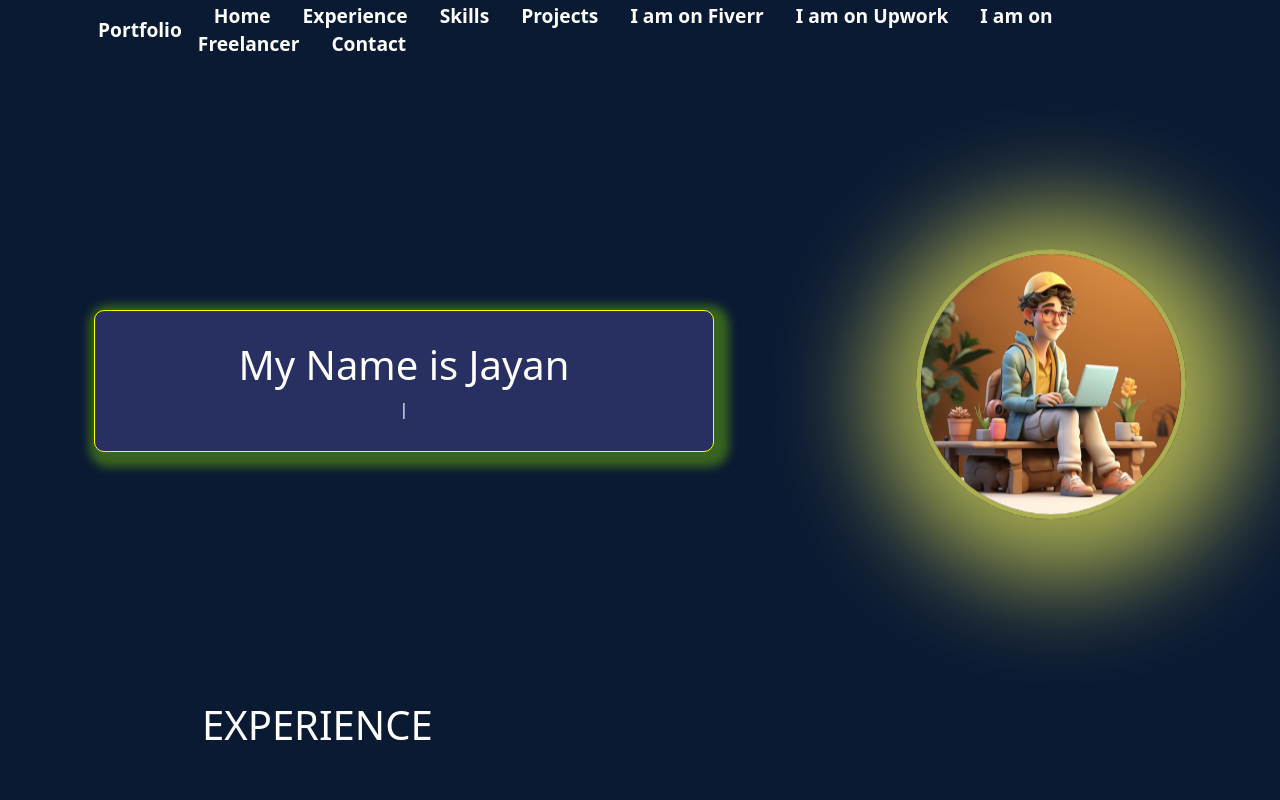
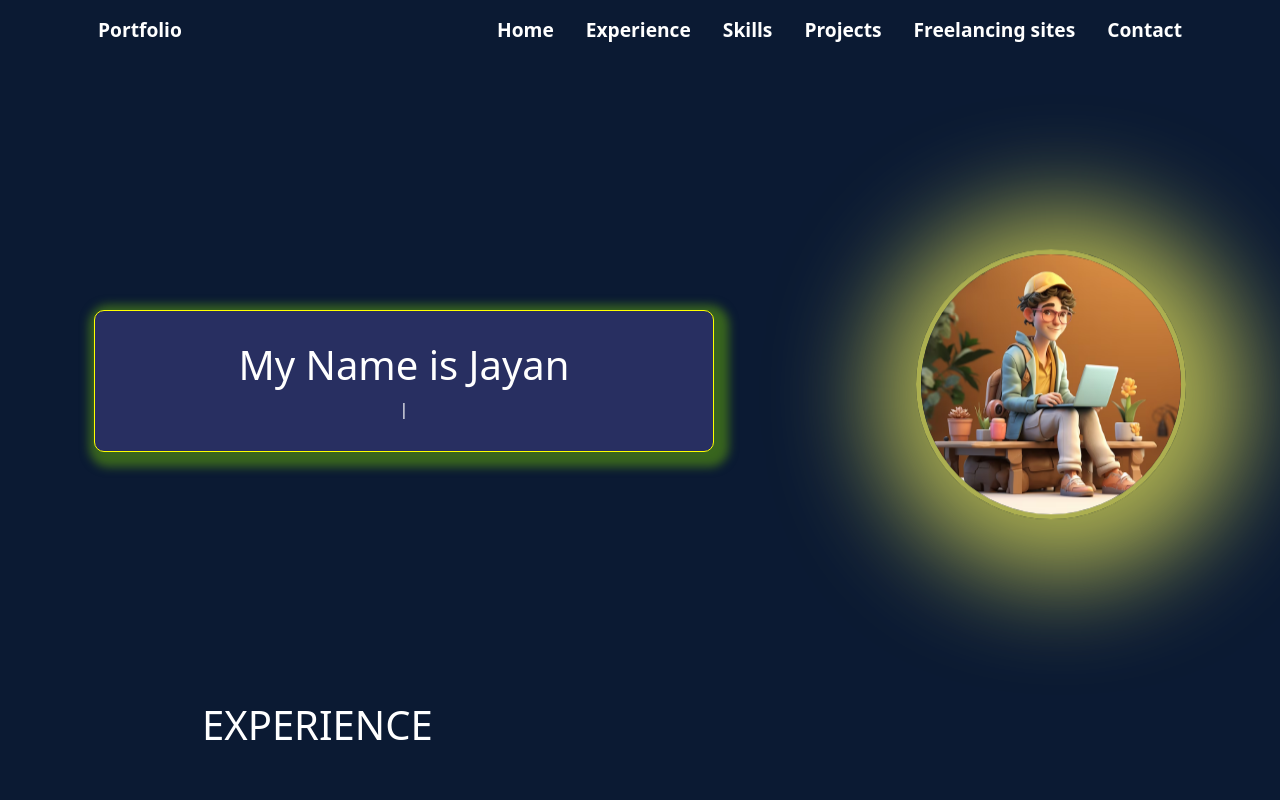
Before and after one commit to Jayanta66/vite, a React (Vite) app: page / in a window 1280 px wide. Shown: the top 800 px of the page. Built offline with nearby package versions, Linux system fonts and the light colour scheme.

Commit message:
add freelancing site

```diff
--- a/src/App.jsx
+++ b/src/App.jsx
@@ -5,6 +5,7 @@ import Experience from "./components/Experience";
 import Skills from "./components/Skills";
 import Projects from "./components/Projects";
 import Contact from './components/Contact'
+import Freelancing from './components/Freelancing'
 import Aos from "aos";
 import "aos/dist/aos.css"
 
@@ -23,6 +24,7 @@ const App = () => {
         <Experience />
         <Skills />
         <Projects />
+        <Freelancing/>
         <Contact />
       </div>
     </>
--- /dev/null
+++ b/src/components/Freelancing.jsx
@@ -0,0 +1,30 @@
+import React from "react";
+
+const Freelancing = () => {
+  return (
+    <>
+      <div className="container freelancing" id="freelancing">
+        <h1>Freelancing sites</h1>
+        <h1>I am available on these platform also . Just click on the site name to connect with me through these freelancing site</h1>
+        <a href="https://www.fiverr.com/s/NNoXk98" className="nav_items">
+            Fiverr
+          </a>
+          <br></br>
+          <br></br>
+
+          <a href="https://www.upwork.com/freelancers/~017c81fa775b0f97ec" className="nav_items">
+            Upwork
+          </a>
+          <br></br>
+          <br></br>
+
+          <a href="https://www.freelancer.in/u/jayhalder555" className="nav_items">
+            Freelancer
+          </a>
+
+      </div>
+    </>
+  );
+};
+
+export default Freelancing;
--- a/src/components/Home.jsx
+++ b/src/components/Home.jsx
@@ -11,7 +11,7 @@ const Home = () => {
         "Welcome to my profile",
         "My Name is Jayanta Halder",
         "I'm Java full stack developer",
-        "Web Developer (Spring Boot, Microservices, JPA , JSP, Thymeleaf,React,RestApi,Mysql)",
+        "Web Developer (Spring Boot, Hibernate ,JPA, Microservices,, JSP, Thymeleaf,React,RestApi,Mysql)",
       ],
       typeSpeed: 50,
       backSpeed: 50,
--- a/src/components/Navbar.jsx
+++ b/src/components/Navbar.jsx
@@ -18,18 +18,15 @@ const Navbar = () => {
           <a href="#skills" className="nav_items">
             Skills
           </a>
+
           <a href="#projects" className="nav_items">
             Projects
           </a>
-          <a href="https://www.fiverr.com/s/NNoXk98" className="nav_items">
-            I am on Fiverr
+          <a href="#freelancing" className="nav_items">
+            Freelancing sites
           </a>
-          <a href="https://www.upwork.com/freelancers/~017c81fa775b0f97ec" className="nav_items">
-            I am on Upwork
-          </a>
-          <a href="https://www.freelancer.in/u/jayhalder555" className="nav_items">
-            I am on Freelancer
-          </a>
+
+
           <a href="#contact" className="nav_items">
             Contact
           </a>
```
Also changed, not shown: 3 other files (tests, documents, lock files or other folders).
